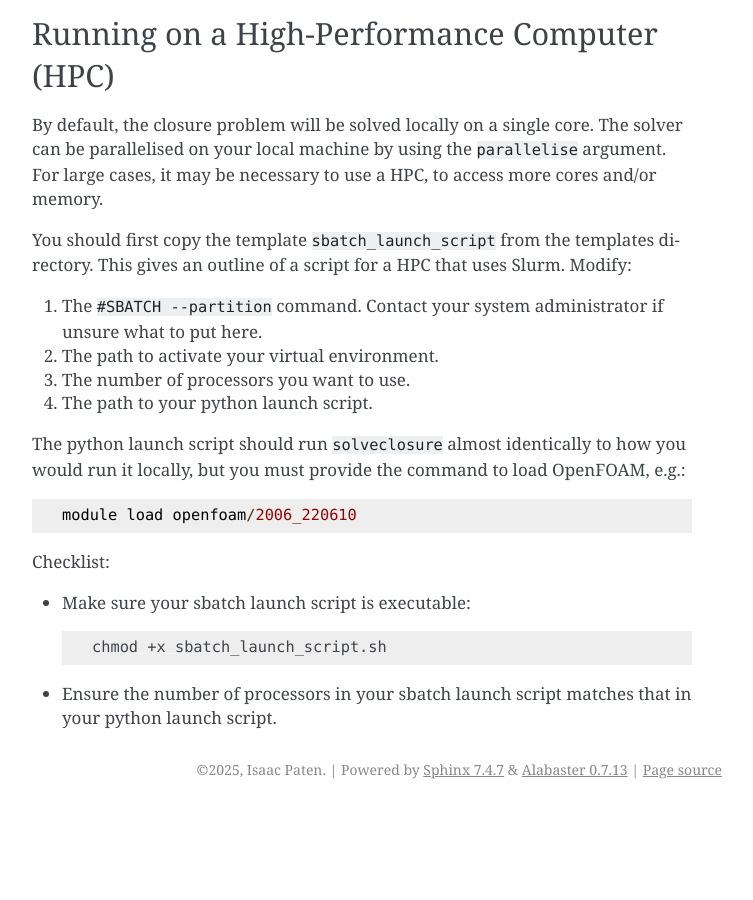
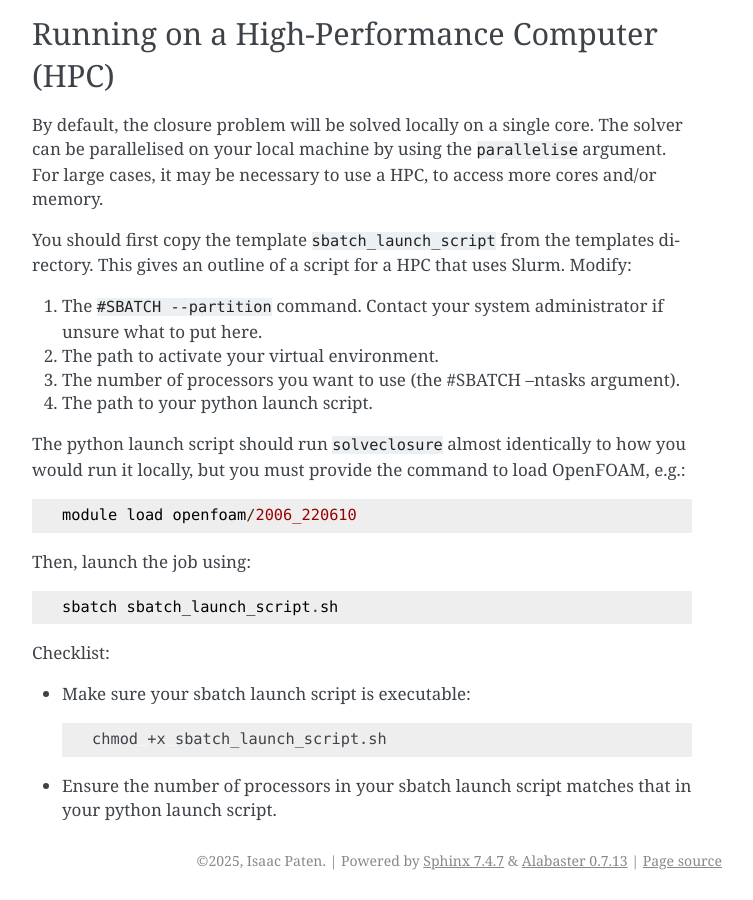
Before and after one commit to isaacbasil/solveclosure, a Sphinx documentation site: the page built from docs/guide.rst, in a window 1280 px wide and 900 px high, scrolled down 3060 px. Shown: the whole window, without its empty margins (388-1141 px from the left). Built offline with Sphinx 7.4.7, drawn with Linux system fonts in a browser that asks for light colours; before the commit the page ends 3869 px from its top, so only the background shows below that.

Commit message:
updated sbatch launch script

```diff
--- a/docs/guide.rst
+++ b/docs/guide.rst
@@ -151,7 +151,7 @@ Modify:
 
 1. The ``#SBATCH --partition`` command. Contact your system administrator if unsure what to put here.
 2. The path to activate your virtual environment.
-3. The number of processors you want to use.
+3. The number of processors you want to use (the #SBATCH --ntasks argument).
 4. The path to your python launch script.
 
 The python launch script should run ``solveclosure`` almost identically to
@@ -159,6 +159,10 @@ how you would run it locally, but you must provide the command to load
 OpenFOAM, e.g.::
 
    module load openfoam/2006_220610
+
+Then, launch the job using::
+
+   sbatch sbatch_launch_script.sh
 
 Checklist:
 
```
Also changed, not shown: 1 other file.
